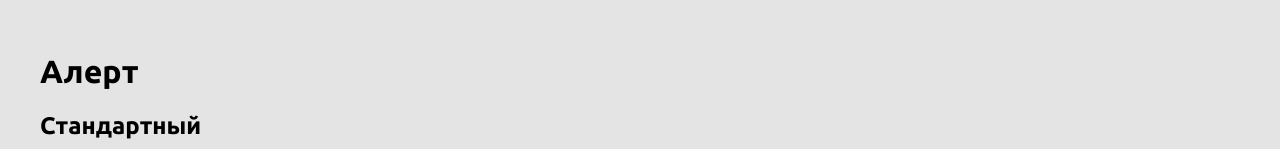
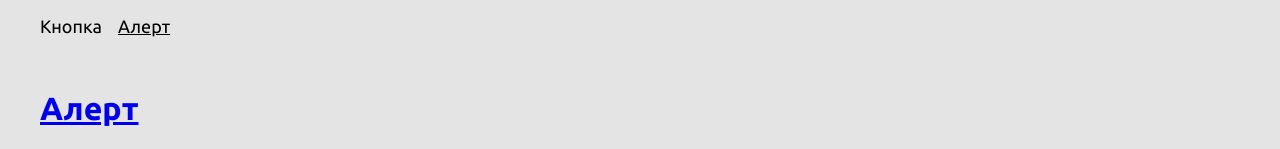
Before and after one commit to vaban-ru/base-components, a Vue app: page /#/alert in a window 1280 px wide. Shown: the top 149 px of the page. Built offline with nearby package versions, Linux system fonts and the light colour scheme; what vue-highlight.js would draw is missing.

Commit message:
Add navigation, add links to components on GitHub

```diff
--- a/src/App.vue
+++ b/src/App.vue
@@ -1,6 +1,14 @@
 <template>
   <div id="app">
     <div class="container">
+      <div class="app-nav">
+        <router-link class="app-nav__link" :to="{ name: 'Button' }"
+          >Кнопка</router-link
+        >
+        <router-link class="app-nav__link" :to="{ name: 'Alert' }"
+          >Алерт</router-link
+        >
+      </div>
       <router-view />
     </div>
   </div>
@@ -19,4 +27,23 @@ body {
   max-width: 1200px;
   margin: 0 auto;
 }
+
+.app-nav {
+  display: flex;
+  padding-top: 16px;
+
+  &__link {
+    color: #000;
+    text-decoration: none;
+    font-size: 18px;
+
+    &.router-link-exact-active {
+      text-decoration: underline;
+    }
+
+    & + .app-nav__link {
+      margin-left: 16px;
+    }
+  }
+}
 </style>
--- a/src/router/index.js
+++ b/src/router/index.js
@@ -1,6 +1,6 @@
 import Vue from "vue";
 import VueRouter from "vue-router";
-import Buttons from "../views/ButtonsPage.vue";
+import Button from "../views/ButtonPage.vue";
 import AlertsPage from "@/views/AlertsPage";
 
 Vue.use(VueRouter);
@@ -12,8 +12,8 @@ const routes = [
   },
   {
     path: "/button",
-    name: "Buttons",
-    component: Buttons,
+    name: "Button",
+    component: Button,
   },
   {
     path: "/alert",
--- a/src/views/AlertsPage.vue
+++ b/src/views/AlertsPage.vue
@@ -1,6 +1,12 @@
 <template>
   <div class="page">
-    <h1>Алерт</h1>
+    <h1>
+      <a
+        href="https://github.com/webzlodimir/base-components/blob/master/src/components/BaseAlert.vue"
+        target="_blank"
+        >Алерт</a
+      >
+    </h1>
     <h2>Стандартный</h2>
     <base-alert>
       Lorem ipsum dolor sit amet, consectetur adipisicing elit. Excepturi, fugit
--- a/src/views/ButtonsPage.vue
+++ b/src/views/ButtonPage.vue
@@ -1,6 +1,12 @@
 <template>
   <div class="page">
-    <h1>Кнопки</h1>
+    <h1>
+      <a
+        href="https://github.com/webzlodimir/base-components/blob/master/src/components/BaseButton.vue"
+        target="_blank"
+        >Кнопка</a
+      >
+    </h1>
     <h2>С заливкой</h2>
     <div class="grid">
       <base-button>Стандартная кнопка</base-button>
@@ -70,10 +76,10 @@
 <script>
 import BaseButton from "@/components/BaseButton";
 export default {
-  name: "ButtonsPage",
+  name: "ButtonPage",
   components: { BaseButton },
   created() {
-    document.title = "Кнопки";
+    document.title = "Кнопка";
   },
 };
 </script>
```
